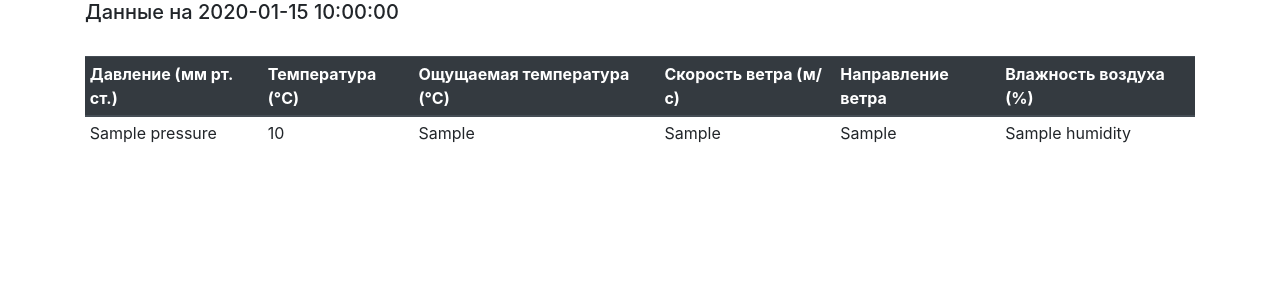
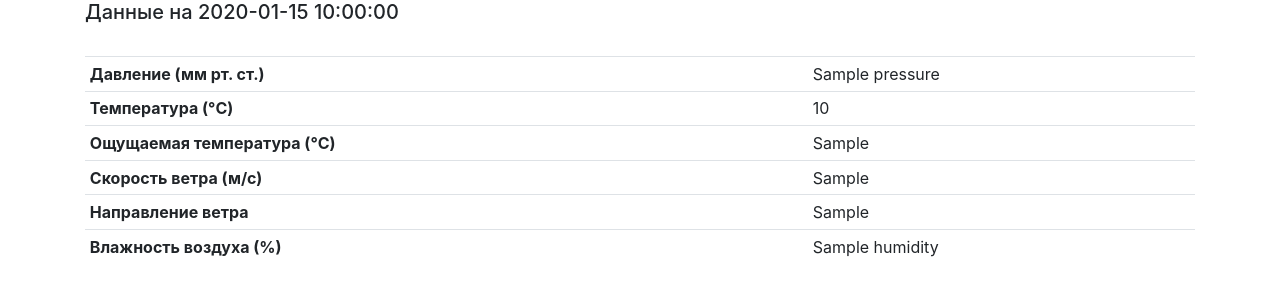
Before and after one commit to mirisu2/weather, a Flask app: template templates/index.html in a window 1280 px wide. Shown: the top 300 px of the page. Run offline with Flask 2, Linux system fonts and the light colour scheme; the template is opened without the code that fills it: most values are stand-ins (such as "Sample title", 1, 10 or a date in 2020); some libraries are stand-ins or nearby versions.

Commit message:
change template

```diff
--- a/templates/index.html
+++ b/templates/index.html
@@ -13,27 +13,30 @@
 <div class="container">
     <h5>Данные на {{ last_record.obs_time }}</h5>
     <br>
-    <table class="table table-sm">
-        <thead class="thead-dark">
+    <table class="table table-sm table-hover">
         <tr>
-                <th class="align-middle">Давление (мм рт. ст.)</th>
+            <th>Давление (мм рт. ст.)</th>
+            <td>{{ last_record.pressure }}</td>
+        </tr>
+        <tr>
             <th>Температура (°C)</th>
+            <td>{{ last_record.temp }}</td>
+        </tr>
             <th>Ощущаемая температура (°C)</th>
+            <td>{{ last_record.feels_like }}</td>
+        </tr>
+        <tr>
             <th>Скорость ветра (м/с)</th>
+            <td>{{ last_record.wind_speed }}</td>
+        </tr>
+        <tr>
             <th>Направление ветра</th>
+            <td>{{ last_record.wind_dir }}</td>
+        </tr>
+        <tr>
             <th>Влажность воздуха (%)</th>
-            </tr>
-        </thead>
-        <tbody>
-            <tr>
-                <td>{{ last_record.pressure }}</td>
-                <td>{{ last_record.temp }}</td>
-                <td>{{ last_record.feels_like }}</td>
-                <td>{{ last_record.wind_speed }}</td>
-                <td>{{ last_record.wind_dir }}</td>
             <td>{{ last_record.humidity }}</td>
         </tr>
-        </tbody>
     </table>
 </div>
 {% else %}
```
Lines whose indentation alone changed are shown as unchanged.
